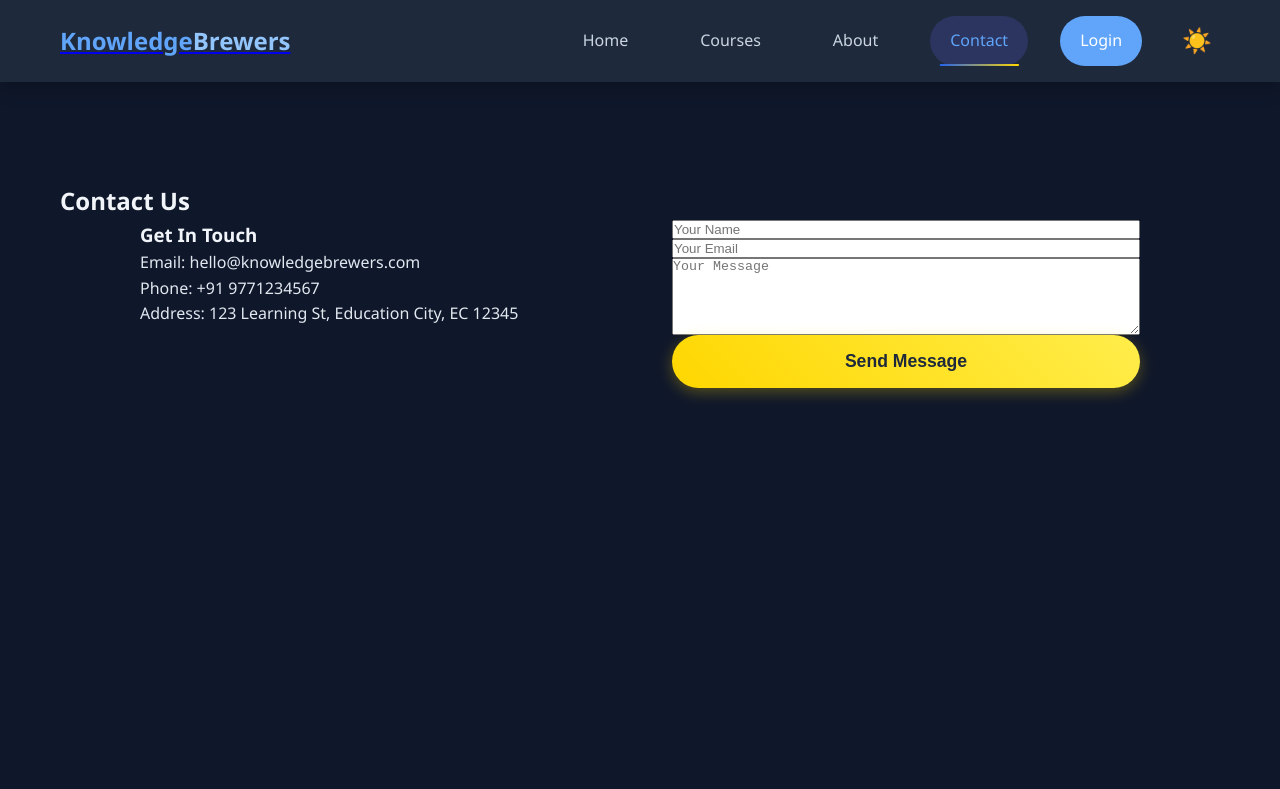
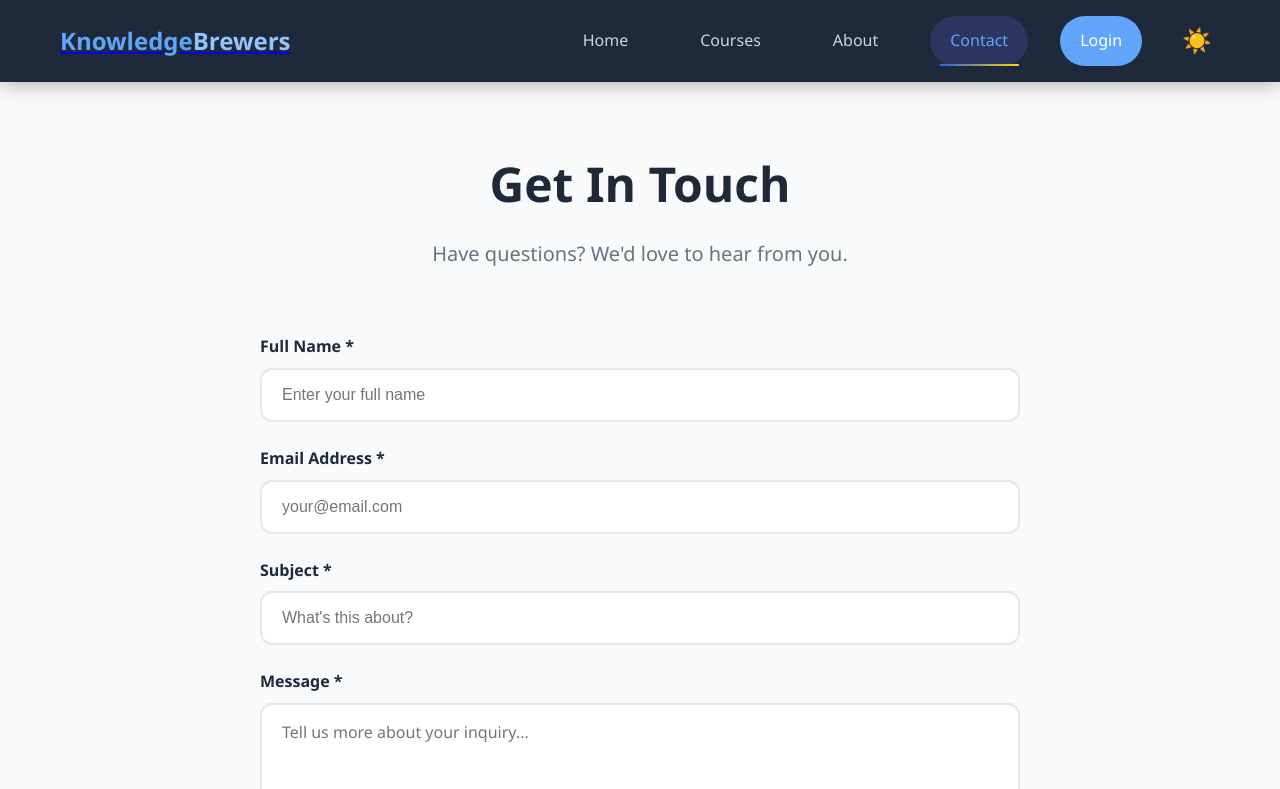
Before and after one commit to khushi23-crypto/Education_platform, a React (Create React App) app: page /contact in a window 1280 px wide. Shown: the top 789 px of the page. Built offline with nearby package versions, Linux system fonts and the light colour scheme; the HTML template or start-up script is replaced by a standard one.

Commit message:
update courses.js

```diff
--- a/src/pages/Contact.js
+++ b/src/pages/Contact.js
@@ -1,65 +1,333 @@
 import React, { useState } from 'react';
+import { useAuth } from '../context/AuthContext';
 
 const Contact = () => {
   const [formData, setFormData] = useState({
     name: '',
     email: '',
+    subject: '',
     message: ''
   });
+  const [errors, setErrors] = useState({});
+  const [status, setStatus] = useState('');
+  const [isSubmitting, setIsSubmitting] = useState(false);
+  const { user } = useAuth();
+
+  // Dark mode detection
+  const isDarkMode = document.documentElement.classList.contains('dark-theme') ||
+                    window.matchMedia('(prefers-color-scheme: dark)').matches;
+
+  const textColor = isDarkMode ? '#ffffff' : '#1f2937';
+  const bgColor = isDarkMode ? '#1e293b' : '#f9fafb';
+  const inputBg = isDarkMode ? '#334155' : '#ffffff';
+  const borderColor = isDarkMode ? '#475569' : '#e5e7eb';
+  const errorColor = isDarkMode ? '#f87171' : '#ef4444';
+
+  const validateForm = () => {
+    const newErrors = {};
+
+    if (!formData.name.trim()) newErrors.name = 'Name is required';
+    if (!formData.email.trim()) newErrors.email = 'Email is required';
+    else if (!/\S+@\S+\.\S+/.test(formData.email)) newErrors.email = 'Email is invalid';
+    if (!formData.subject.trim()) newErrors.subject = 'Subject is required';
+    if (!formData.message.trim()) newErrors.message = 'Message is required';
+    else if (formData.message.trim().length < 10) newErrors.message = 'Message must be at least 10 characters';
+
+    setErrors(newErrors);
+    return Object.keys(newErrors).length === 0;
+  };
+
+  const handleSubmit = async (e) => {
+    e.preventDefault();
+
+    if (!validateForm()) return;
+
+    setIsSubmitting(true);
+    setStatus('');
+
+    try {
+      // Simulate API call
+      await new Promise(resolve => setTimeout(resolve, 1500));
+
+      setStatus('✅ Message sent successfully! We\'ll get back to you soon.');
+      setFormData({ name: '', email: '', subject: '', message: '' });
+    } catch (error) {
+      setStatus('❌ Failed to send message. Please try again.');
+    } finally {
+      setIsSubmitting(false);
+    }
+  };
 
   const handleChange = (e) => {
-    setFormData({
-      ...formData,
-      [e.target.name]: e.target.value
-    });
-  };
+    const { name, value } = e.target;
+    setFormData(prev => ({ ...prev, [name]: value }));
 
-  const handleSubmit = (e) => {
-    e.preventDefault();
-    alert('Thank you for your message! We will get back to you soon.');
-    setFormData({ name: '', email: '', message: '' });
+    // Clear error when user starts typing
+    if (errors[name]) {
+      setErrors(prev => ({ ...prev, [name]: '' }));
+    }
   };
 
   return (
-    <section className="contact-page">
-      <div className="container">
-        <h1>Contact Us</h1>
-        <div className="contact-content">
-          <div className="contact-info">
-            <h3>Get In Touch</h3>
-            <p>Email: hello@knowledgebrewers.com</p>
-            <p>Phone: +91 9771234567</p>
-            <p>Address: 123 Learning St, Education City, EC 12345</p>
+    <section className="contact-page" style={{
+      padding: '4rem 2rem',
+      background: bgColor,
+      minHeight: '100vh'
+    }}>
+      <div className="container" style={{ maxWidth: '800px', margin: '0 auto' }}>
+        {/* Hero Section */}
+        <div style={{ textAlign: 'center', marginBottom: '4rem' }}>
+          <h1 style={{
+            fontSize: '3rem',
+            marginBottom: '1rem',
+            color: textColor,
+            fontWeight: '800'
+          }}>
+            Get In Touch
+          </h1>
+          <p style={{
+            fontSize: '1.25rem',
+            color: isDarkMode ? '#94a3b8' : '#6b7280'
+          }}>
+            Have questions? We'd love to hear from you.
+          </p>
         </div>
-          <form onSubmit={handleSubmit} className="contact-form">
+
+        {/* Contact Form */}
+        <form onSubmit={handleSubmit} className="contact-form" noValidate>
+          <div className="form-grid" style={{ display: 'grid', gap: '1.5rem' }}>
+
+            {/* Name Field */}
+            <div className="form-group">
+              <label htmlFor="name" style={{
+                display: 'block',
+                marginBottom: '0.5rem',
+                fontWeight: '600',
+                color: textColor
+              }}>
+                Full Name *
+              </label>
               <input
                 type="text"
+                id="name"
                 name="name"
-              placeholder="Your Name"
                 value={formData.name}
                 onChange={handleChange}
-              required
+                placeholder="Enter your full name"
+                style={{
+                  width: '100%',
+                  padding: '1rem 1.25rem',
+                  border: `2px solid ${borderColor}`,
+                  borderRadius: '12px',
+                  background: inputBg,
+                  color: textColor,
+                  fontSize: '1rem',
+                  transition: 'all 0.2s ease',
+                  outline: 'none'
+                }}
+                className={errors.name ? 'error' : ''}
               />
+              {errors.name && (
+                <span style={{
+                  color: errorColor,
+                  fontSize: '0.875rem',
+                  marginTop: '0.25rem',
+                  display: 'block'
+                }}>
+                  {errors.name}
+                </span>
+              )}
+            </div>
+
+            {/* Email Field */}
+            <div className="form-group">
+              <label htmlFor="email" style={{
+                display: 'block',
+                marginBottom: '0.5rem',
+                fontWeight: '600',
+                color: textColor
+              }}>
+                Email Address *
+              </label>
               <input
                 type="email"
+                id="email"
                 name="email"
-              placeholder="Your Email"
                 value={formData.email}
                 onChange={handleChange}
-              required
+                placeholder="your@email.com"
+                style={{
+                  width: '100%',
+                  padding: '1rem 1.25rem',
+                  border: `2px solid ${borderColor}`,
+                  borderRadius: '12px',
+                  background: inputBg,
+                  color: textColor,
+                  fontSize: '1rem',
+                  transition: 'all 0.2s ease',
+                  outline: 'none'
+                }}
+                className={errors.email ? 'error' : ''}
               />
+              {errors.email && (
+                <span style={{
+                  color: errorColor,
+                  fontSize: '0.875rem',
+                  marginTop: '0.25rem',
+                  display: 'block'
+                }}>
+                  {errors.email}
+                </span>
+              )}
+            </div>
+
+            {/* Subject Field */}
+            <div className="form-group">
+              <label htmlFor="subject" style={{
+                display: 'block',
+                marginBottom: '0.5rem',
+                fontWeight: '600',
+                color: textColor
+              }}>
+                Subject *
+              </label>
+              <input
+                type="text"
+                id="subject"
+                name="subject"
+                value={formData.subject}
+                onChange={handleChange}
+                placeholder="What's this about?"
+                style={{
+                  width: '100%',
+                  padding: '1rem 1.25rem',
+                  border: `2px solid ${borderColor}`,
+                  borderRadius: '12px',
+                  background: inputBg,
+                  color: textColor,
+                  fontSize: '1rem',
+                  transition: 'all 0.2s ease',
+                  outline: 'none'
+                }}
+                className={errors.subject ? 'error' : ''}
+              />
+              {errors.subject && (
+                <span style={{
+                  color: errorColor,
+                  fontSize: '0.875rem',
+                  marginTop: '0.25rem',
+                  display: 'block'
+                }}>
+                  {errors.subject}
+                </span>
+              )}
+            </div>
+
+            {/* Message Field */}
+            <div className="form-group">
+              <label htmlFor="message" style={{
+                display: 'block',
+                marginBottom: '0.5rem',
+                fontWeight: '600',
+                color: textColor
+              }}>
+                Message *
+              </label>
               <textarea
+                id="message"
                 name="message"
-              placeholder="Your Message"
-              rows="5"
+                rows="6"
                 value={formData.message}
                 onChange={handleChange}
-              required
-            ></textarea>
-            <button type="submit" className="btn btn-primary">Send Message</button>
-          </form>
+                placeholder="Tell us more about your inquiry..."
+                style={{
+                  width: '100%',
+                  padding: '1rem 1.25rem',
+                  border: `2px solid ${borderColor}`,
+                  borderRadius: '12px',
+                  background: inputBg,
+                  color: textColor,
+                  fontSize: '1rem',
+                  fontFamily: 'inherit',
+                  resize: 'vertical',
+                  transition: 'all 0.2s ease',
+                  outline: 'none',
+                  minHeight: '140px'
+                }}
+                className={errors.message ? 'error' : ''}
+              />
+              {errors.message && (
+                <span style={{
+                  color: errorColor,
+                  fontSize: '0.875rem',
+                  marginTop: '0.25rem',
+                  display: 'block'
+                }}>
+                  {errors.message}
+                </span>
+              )}
             </div>
           </div>
+
+          {/* Submit Button */}
+          <button
+            type="submit"
+            disabled={isSubmitting}
+            style={{
+              width: '100%',
+              padding: '1.25rem 2rem',
+              background: isDarkMode ? '#3b82f6' : '#2563eb',
+              color: 'white',
+              border: 'none',
+              borderRadius: '12px',
+              fontSize: '1.125rem',
+              fontWeight: '600',
+              cursor: isSubmitting ? 'not-allowed' : 'pointer',
+              transition: 'all 0.2s ease',
+              boxShadow: isDarkMode ? '0 10px 20px rgba(59,130,246,0.4)' : '0 10px 20px rgba(37,99,235,0.4)'
+            }}
+          >
+            {isSubmitting ? '📤 Sending...' : '📧 Send Message'}
+          </button>
+        </form>
+
+        {/* Status Message */}
+        {status && (
+          <div style={{
+            marginTop: '2rem',
+            padding: '1.5rem',
+            borderRadius: '12px',
+            textAlign: 'center',
+            fontSize: '1.1rem',
+            fontWeight: '500',
+            background: status.includes('successfully') ?
+              (isDarkMode ? '#10b98126' : '#d1fae526') :
+              (isDarkMode ? '#ef444426' : '#fecaca26'),
+            color: status.includes('successfully') ?
+              (isDarkMode ? '#34d399' : '#059669') : errorColor
+          }}>
+            {status}
+          </div>
+        )}
+      </div>
+
+      <style jsx>{`
+        .error {
+          border-color: ${errorColor} !important;
+          box-shadow: 0 0 0 3px rgba(${errorColor === '#ef4444' ? '239,68,68' : '248,113,113'}, 0.1) !important;
+        }
+
+        input:focus, textarea:focus {
+          border-color: ${isDarkMode ? '#3b82f6' : '#2563eb'} !important;
+          box-shadow: 0 0 0 3px rgba(59,130,246,0.1) !important;
+        }
+
+        @media (max-width: 768px) {
+          .form-grid {
+            grid-template-columns: 1fr !important;
+          }
+        }
+      `}</style>
     </section>
   );
 };
```
Lines whose indentation alone changed are shown as unchanged.
